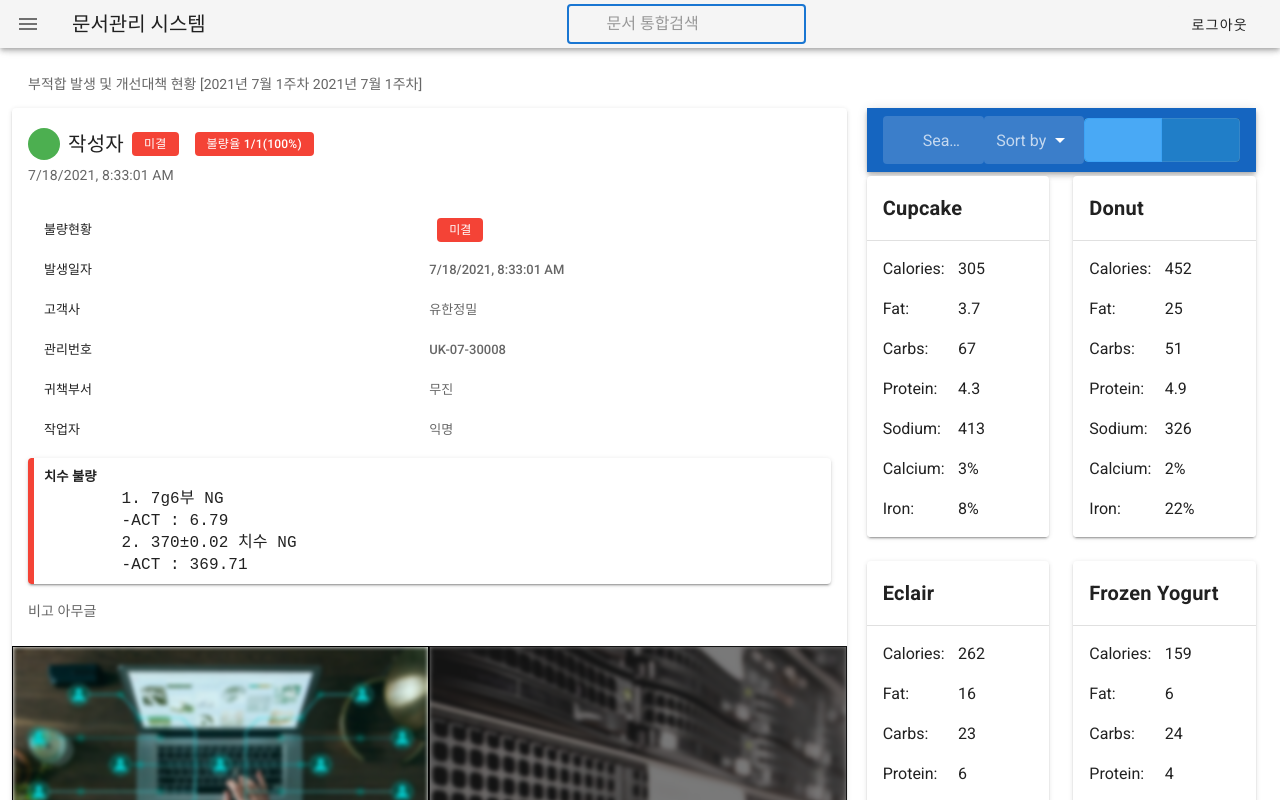
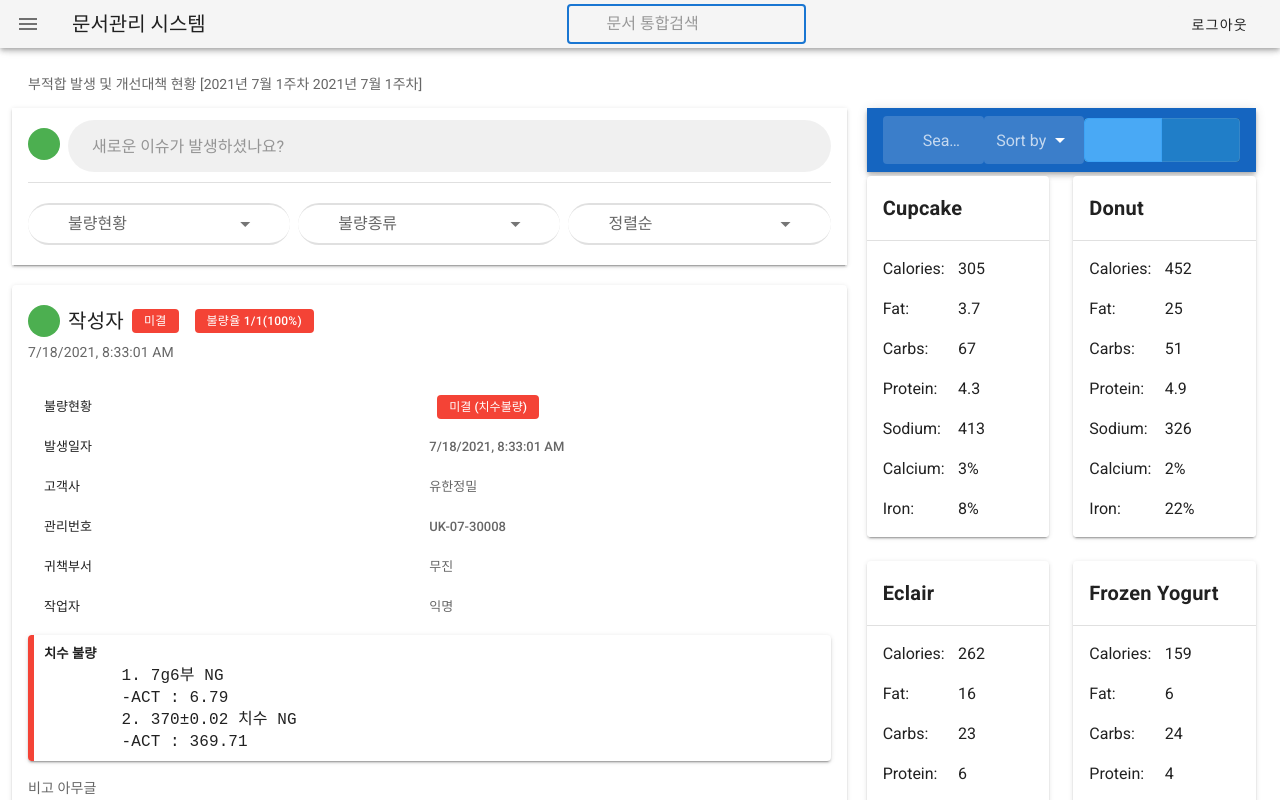
Before and after one commit to devxian96/file-management-system, a Nuxt app: page /file/current-status-of-nonconformities-and-improvement-measures/1 in a window 1280 px wide. Shown: the top 800 px of the page. Built offline with nearby package versions, Linux system fonts and the light colour scheme.

Commit message:
feat: input and sort design complete

```diff
--- a/components/timeline-card.vue
+++ b/components/timeline-card.vue
@@ -31,7 +31,7 @@
           <v-list-item-subtitle>
             <v-chip class="ma-2" color="red" small label text-color="white">
               <v-icon left> fa-info </v-icon>
-              미결
+              미결 (치수불량)
             </v-chip>
           </v-list-item-subtitle>
         </v-list-item>
--- a/pages/file/current-status-of-nonconformities-and-improvement-measures/_id.vue
+++ b/pages/file/current-status-of-nonconformities-and-improvement-measures/_id.vue
@@ -4,6 +4,64 @@
 
     <v-row dense>
       <v-col cols="8">
+        <v-sheet class="mb-8 mt-3" elevation="2">
+          <v-row>
+            <!-- 글쓰기 버튼 -->
+            <v-col cols="12" class="pr-7 pl-7 pb-0">
+              <v-avatar size="32" color="success" class="mr-2 mt-2 float-left">
+                <v-icon>fa-user</v-icon>
+              </v-avatar>
+              <v-text-field
+                label="새로운 이슈가 발생하셨나요?"
+                disabled
+                filled
+                rounded
+                dense
+                class="write-input"
+              ></v-text-field>
+
+              <v-divider />
+            </v-col>
+
+            <!-- 정렬 -->
+            <v-col cols="12" class="pr-7 pl-7">
+              <v-row dense>
+                <v-col cols="4">
+                  <v-overflow-btn
+                    class="my-2"
+                    :items="defectStatus"
+                    label="불량현황"
+                    dense
+                    rounded
+                    hide-details
+                  ></v-overflow-btn>
+                </v-col>
+                <v-col cols="4">
+                  <v-overflow-btn
+                    class="my-2"
+                    :items="defectType"
+                    label="불량종류"
+                    dense
+                    rounded
+                    hide-details
+                  ></v-overflow-btn>
+                </v-col>
+                <v-col cols="4">
+                  <v-overflow-btn
+                    class="my-2"
+                    :items="sort"
+                    label="정렬순"
+                    dense
+                    rounded
+                    hide-details
+                  ></v-overflow-btn>
+                </v-col>
+              </v-row>
+            </v-col>
+          </v-row>
+        </v-sheet>
+
+        <!-- 타임 라인 -->
         <timeline-card v-for="item in [1, 2]" :key="item" />
       </v-col>
       <v-col cols="4">
@@ -28,7 +86,16 @@ export default {
     return {
       title: '2021년 7월 1주차 2021년 7월 1주차',
       benched: 10,
+      defectStatus: ['기본', '미결', '완료'],
+      defectType: ['기본', '치수불량', '외관불량'],
+      sort: ['기본', '오래된 순'],
     }
   },
 }
 </script>
+
+<style scoped>
+.write-input {
+  height: 62px;
+}
+</style>
```
